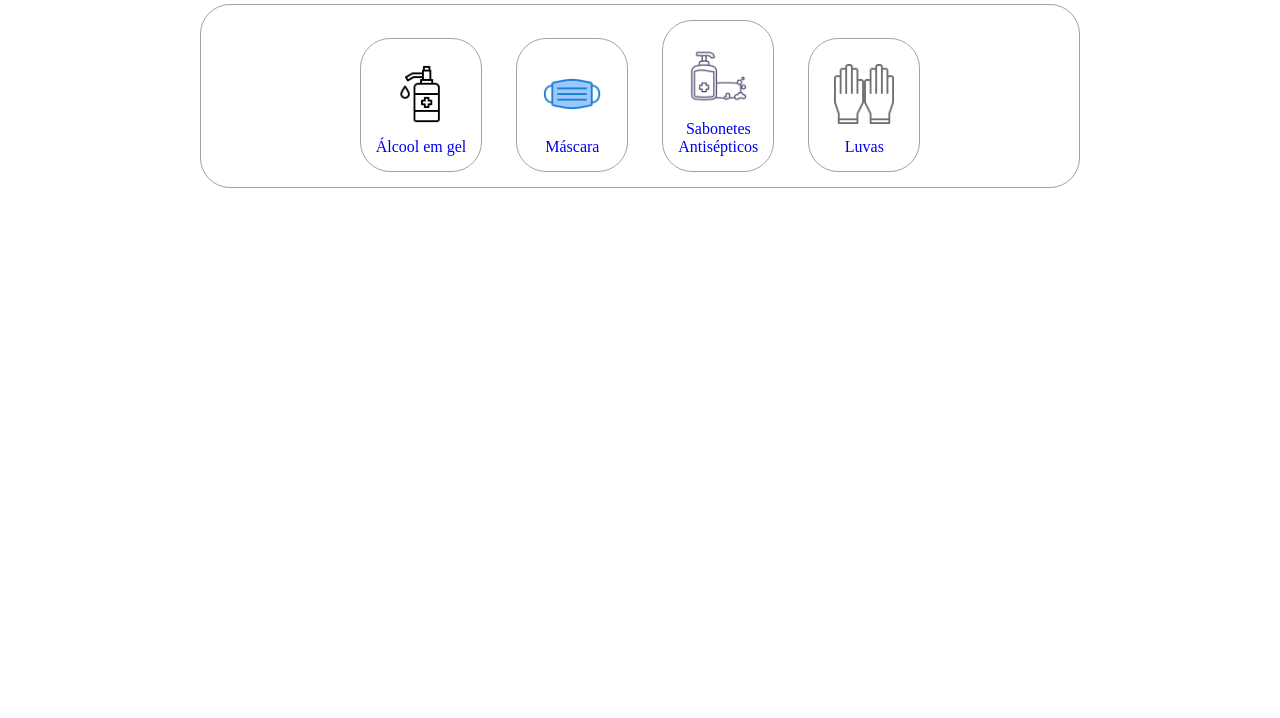
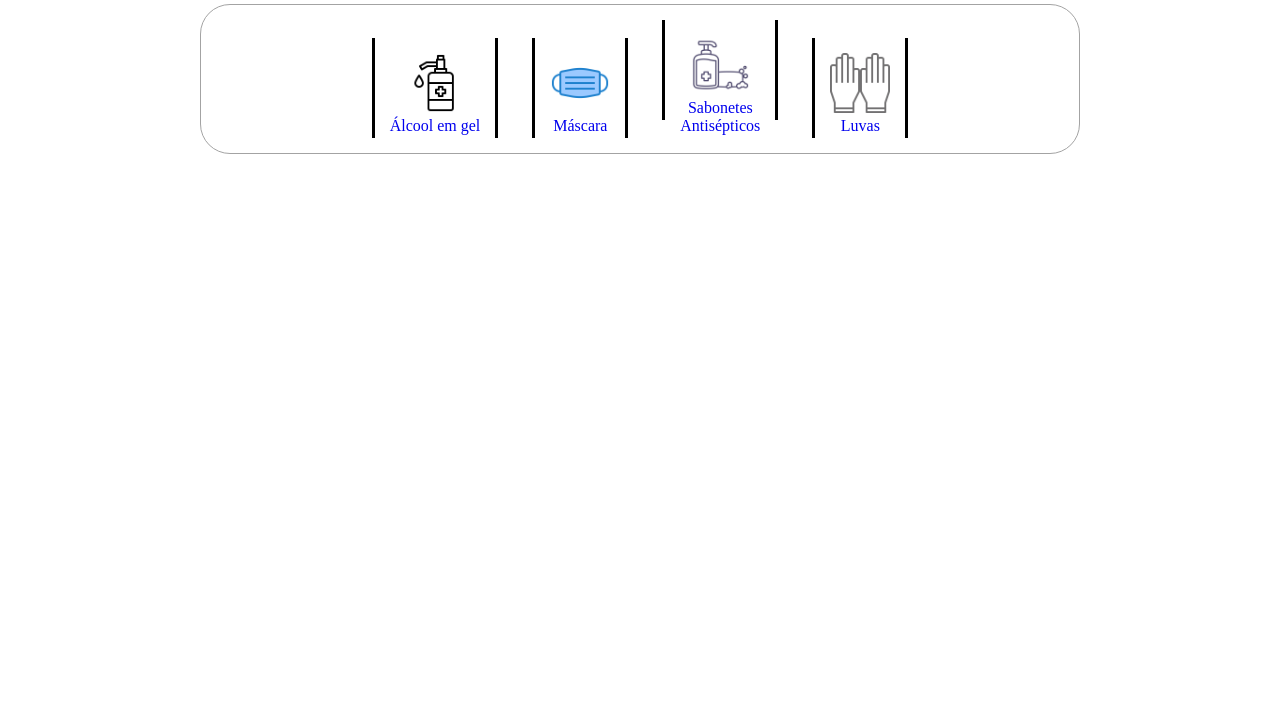
Before and after one commit to marciofaria9/tp4-trab1, a plain HTML site: page trab/index.html in a window 1280 px wide. Shown: the part 82-800 px from the top of the page. Drawn offline with Linux system fonts and the light colour scheme.

Commit message:
alterando menu 2

```diff
--- a/trab/css/estilo.css
+++ b/trab/css/estilo.css
@@ -72,24 +72,28 @@
 
 img {
     width: 60px;
-    margin: 10px;
+    height: 60px;
     box-shadow: none;
 }
 
 .iconMenu {
+
     border-style: solid;
-    border-width: 2px;
-    border-radius: 30px;
+
 }
 
 .iconMenu, .botaoMenu {
     text-decoration: none;
     display: inline-block;
     text-align: center;
-    border-width: 1px;
+    border-left-width: 3px;
+    border-right-width: 3px;
+    border-bottom-width: 0;
+    border-top-width: 0;
     margin: 15px;
     justify-content: center;
-    border-color: rgba(153, 153, 153, 0.897)
+    height: 100px;
+
 }
 
 .menuIcon {
```
